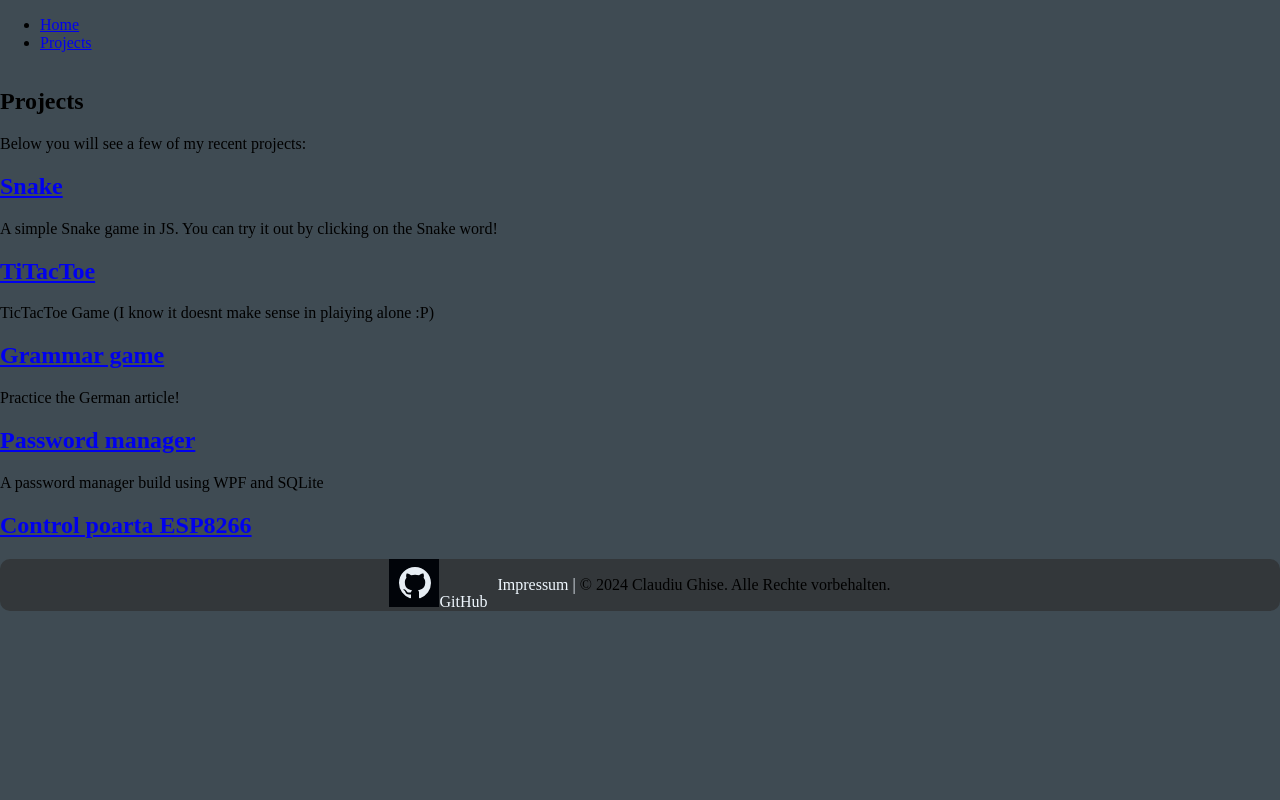
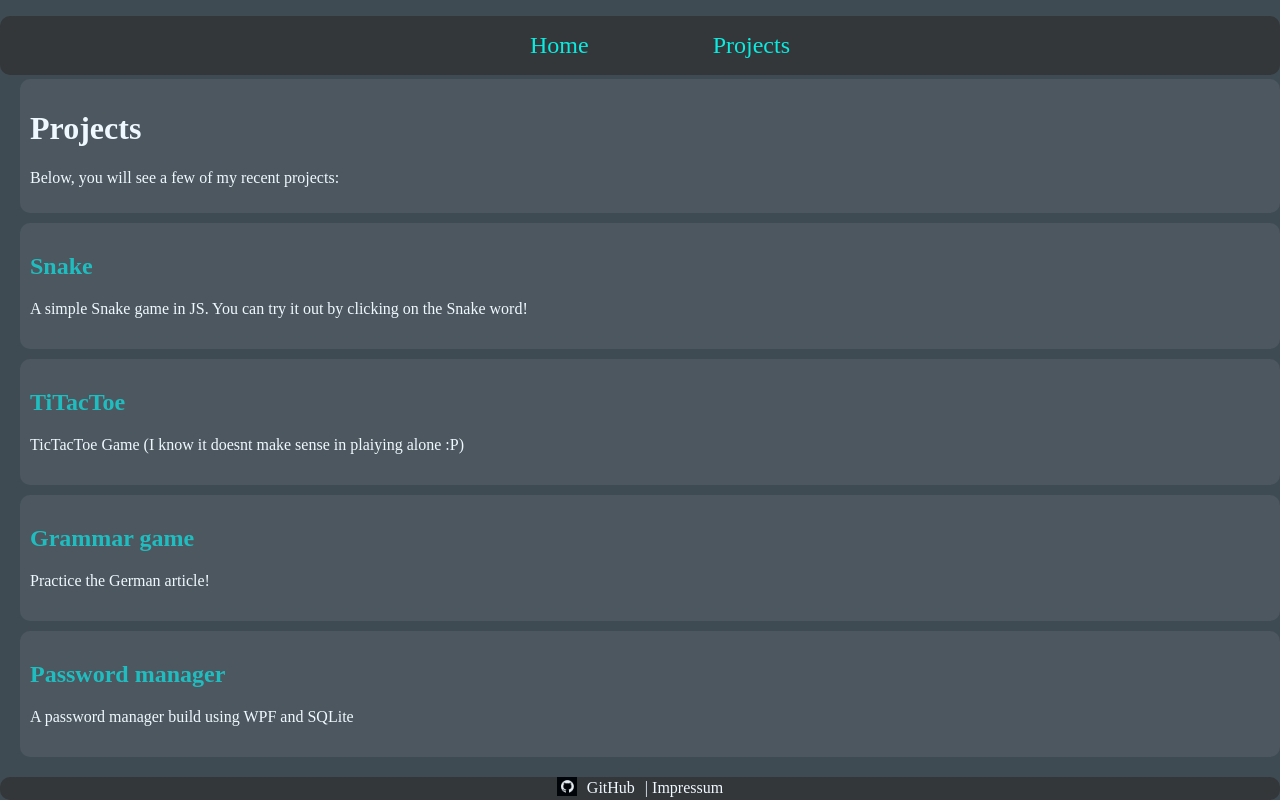
Before and after one commit to ClaudiuG18/HTML_Website, a plain HTML site: page claudiu-ghise.de/HTML/projects.html in a window 1280 px wide. Drawn offline with Linux system fonts and the light colour scheme.

Commit message:
last changes

```diff
--- /dev/null
+++ b/claudiu-ghise.de/CSS/grammar_game.css
@@ -0,0 +1,87 @@
+html,
+body {
+  height: 100%;
+  margin: 0;
+}
+body {
+  background-color: rgb(63, 75, 83);
+  display: flex;
+  flex-direction: column;
+}
+main {
+  flex-grow: 1;
+  display: flex;
+  align-items: flex-start;
+  justify-content: space-evenly;
+  align-content: flex-start;
+  padding: 20px;
+}
+.impressum {
+  flex-grow: 1;
+  color: aliceblue;
+  padding: 1%;
+}
+.intro-text {
+  flex: 1; /* Take available space */
+  max-width: 60%; /* Optional: Limit width of text */
+  font-size: 120%;
+  color: aqua;
+  background-color: rgb(44, 42, 40);
+  border-radius: 10px;
+  padding: 1%;
+  box-shadow: 0 0 30px rgba(61, 65, 65, 0.539);
+}
+
+.profile-pic {
+  flex: 0 0 auto; /* Fix size of the image container */
+  margin-left: 20px; /* Add space between text and image */
+}
+
+.profile-pic img {
+  width: 100%; /* Adjust as needed */
+  max-width: 200px; /* Set a max width for the image */
+  border-radius: 10%; /* Keep this styling */
+}
+.nav-bar ul {
+  display: flex;
+  justify-content: center;
+  list-style: none;
+  background-color: rgb(51, 55, 58);
+  border-radius: 10px;
+  column-gap: 10%;
+}
+.nav-bar a {
+  text-decoration: none;
+  color: aliceblue;
+}
+
+.nav-bar a:hover {
+  text-shadow: 0 0 10px rgba(192, 180, 180, 0.395);
+}
+
+footer {
+  align-self: flex-end;
+  display: flex;
+  justify-content: center;
+  align-items: center;
+  align-content: center;
+  background-color: rgb(51, 55, 58);
+  column-gap: 10px;
+  border-radius: 10px;
+  width: 100%;
+  padding: 0;
+  margin: 0;
+}
+
+footer a {
+  text-decoration: none;
+  color: aliceblue;
+}
+
+.git-logo img {
+  margin-right: auto;
+  min-width: 10px;
+  min-height: 10px;
+  max-width: 20px;
+  max-height: 20px;
+}
--- a/claudiu-ghise.de/CSS/index.css
+++ b/claudiu-ghise.de/CSS/index.css
@@ -1,87 +1,55 @@
-html,
-body {
-  height: 100%;
-  margin: 0;
+.container {
+  display: grid;
+  grid-template-columns: minmax(50px, auto);
+  grid-template-rows: auto;
+  border: 3px solid rgb(145, 8, 224);
 }
-body {
-  background-color: rgb(63, 75, 83);
-  display: flex;
-  flex-direction: column;
+.navbar {
+  border: 3px solid rgb(109, 139, 20);
 }
-main {
-  flex-grow: 1;
-  display: flex;
-  align-items: flex-start;
-  justify-content: space-evenly;
-  align-content: flex-start;
-  padding: 20px;
-}
-.impressum {
-  flex-grow: 1;
-  color: aliceblue;
-  padding: 1%;
-}
-.intro-text {
-  flex: 1; /* Take available space */
-  max-width: 60%; /* Optional: Limit width of text */
-  font-size: 120%;
-  color: aqua;
-  background-color: rgb(44, 42, 40);
-  border-radius: 10px;
-  padding: 1%;
-  box-shadow: 0 0 30px rgba(61, 65, 65, 0.539);
+.navbar ul {
+  display: grid;
+  grid-template-columns: minmax(20px, 12fr) minmax(10px, 1fr) minmax(10px, 1fr);
+  margin-right: 2%;
+  justify-items: end;
+
+  list-style: none;
+  font-size: x-large;
 }
 
-.profile-pic {
-  flex: 0 0 auto; /* Fix size of the image container */
-  margin-left: 20px; /* Add space between text and image */
+.navbar ul li a {
+  text-decoration: none;
+  color: black;
+}
+.navbar ul li a:hover {
+  color: rgb(115, 21, 203);
 }
 
-.profile-pic img {
-  width: 100%; /* Adjust as needed */
-  max-width: 200px; /* Set a max width for the image */
-  border-radius: 10%; /* Keep this styling */
-}
-.nav-bar ul {
-  display: flex;
-  justify-content: center;
-  list-style: none;
-  background-color: rgb(51, 55, 58);
-  border-radius: 10px;
-  column-gap: 10%;
-}
-.nav-bar a {
-  text-decoration: none;
-  color: aliceblue;
+.my-name {
+  margin-right: auto;
 }
 
-.nav-bar a:hover {
-  text-shadow: 0 0 10px rgba(192, 180, 180, 0.395);
+/* Picture */
+.pic-container {
+  display: grid;
+  grid-template-columns: 1fr 1fr 1fr;
+  grid-template-rows: 1fr;
+  border: 3px solid rgb(5, 47, 255);
+}
+.pic img {
+  border-radius: 50%;
+  width: 200px;
+  height: 200px;
 }
 
-footer {
-  align-self: flex-end;
-  display: flex;
-  justify-content: center;
-  align-items: center;
-  align-content: center;
-  background-color: rgb(51, 55, 58);
-  column-gap: 10px;
-  border-radius: 10px;
-  width: 100%;
-  padding: 0;
-  margin: 0;
+.introtxt {
+  border: 3px solid rgb(238, 226, 13);
 }
 
-footer a {
-  text-decoration: none;
-  color: aliceblue;
+.galery {
+  border: 3px solid rgb(6, 227, 243);
 }
 
-.git-logo img {
-  margin-right: auto;
-  min-width: 10px;
-  min-height: 10px;
-  max-width: 20px;
-  max-height: 20px;
+.footer {
+  border: 3px solid rgb(107, 233, 3);
 }
--- /dev/null
+++ b/claudiu-ghise.de/CSS/projects.css
@@ -0,0 +1,89 @@
+html,
+body {
+  height: 100%;
+  margin: 0;
+}
+body {
+  background-color: rgb(63, 75, 83);
+  display: flex;
+  flex-direction: column;
+}
+.nav-bar ul {
+  display: flex;
+  justify-content: center;
+  align-items: center;
+  list-style: none;
+  background-color: rgb(51, 55, 58);
+  border-radius: 10px;
+  column-gap: 10%;
+  height: 100%;
+}
+.nav-bar a {
+  text-decoration: none;
+  color: rgb(11, 235, 224);
+  font-size: 150%;
+}
+
+.nav-bar a:hover {
+  text-shadow: 0 0 10px rgba(192, 180, 180, 0.395);
+  color: aquamarine;
+  background-color: rgba(240, 248, 255, 0.329);
+  border-radius: 5px;
+}
+
+main {
+  flex-grow: 1;
+  display: flex;
+  align-items: flex-start;
+  row-gap: 10px;
+  flex-direction: column;
+  padding: 20px;
+}
+
+.project {
+  color: aliceblue;
+  width: 100%;
+  height: 100%;
+  border: 3px;
+  border-radius: 10px;
+  padding: 10px;
+  background-color: rgba(221, 229, 226, 0.08);
+}
+.project a {
+  text-decoration: none;
+  color: rgba(10, 240, 240, 0.671);
+}
+.project a:hover {
+  color: aquamarine;
+}
+
+footer {
+  align-self: flex-end;
+  display: flex;
+  justify-content: center;
+  align-items: center;
+  align-content: center;
+  background-color: rgb(51, 55, 58);
+  column-gap: 10px;
+  border-radius: 10px;
+  width: 100%;
+  padding: 0;
+  margin: 0;
+}
+
+footer a {
+  text-decoration: none;
+  color: aliceblue;
+}
+.impressum {
+  flex-grow: 1;
+  color: aliceblue;
+  padding: 1%;
+}
+.git-logo img {
+  margin-right: auto;
+  min-width: 10px;
+  min-height: 10px;
+  max-width: 20px;
+  max-height: 20px;
+}
--- a/claudiu-ghise.de/HTML/projects.html
+++ b/claudiu-ghise.de/HTML/projects.html
@@ -1,51 +1,58 @@
 <!DOCTYPE html>
 <html lang="de">
+
 <head>
     <meta charset="UTF-8">
     <meta name="viewport" content="width=device-width, initial-scale=1.0">
     <title>Projects - Portfolio</title>
-    <link rel="stylesheet" href="/CSS/index.css">
+    <link rel="stylesheet" href="/CSS/projects.css">
 </head>
+
 <body>
-    <nav>
+    <div class="nav-bar">
         <ul>
-            <li><a href="index.html">Home</a></li>
+            <li><a href="../index.html">Home</a></li>
             <li><a href="projects.html">Projects</a></li>
         </ul>
-    </nav>
+    </div>
+    <main>
+        <div class=project id="1">
+            <h1>Projects</h1>
+            <p>Below, you will see a few of my recent projects: </p>
+        </div>
 
-    <section id="projects">
-        <h1>Projects</h1>
-        <p>Below you will see a few of my recent projects: </p>
-        <div class="project">
+        <div class="project" id="2">
             <h2><a href="snake.html">Snake</a> </h2>
             <p>A simple Snake game in JS. You can try it out by clicking on the Snake word!</p>
         </div>
-        <div class="project">
+        <div class="project" id="3">
             <h2><a href="tictactoe.html">TiTacToe</a> </h2>
             <p>TicTacToe Game (I know it doesnt make sense in plaiying alone :P)</p>
         </div>
-        <div class="project">
+        <div class="project" id="4">
             <h2> <a href="grammar_game.html">Grammar game</a> </h2>
             <p>Practice the German article!</p>
         </div>
-        <div class="project">
+        <div class="project" id="5">
             <h2> <a href="password_manager.html">Password manager</a> </h2>
             <p>A password manager build using WPF and SQLite</p>
         </div>
-        <div class="project">
-            <h2> <a href="control_poarta.html">Control poarta ESP8266</a> </h2>
+    </main>
+
+
+    <!-- Weitere Projekte können hier hinzugefügt werden -->
+    </section>
+    <footer class="footer">
+        <div class="git-logo">
+            <img src="/Image/github.png" alt="GitHub Logo">
         </div>
-
-        <!-- Weitere Projekte können hier hinzugefügt werden -->
-    </section>
-    <footer>
-        <div class="contact-div">
-            <a href="https://github.com/ClaudiuG18" target="_blank"><img src="/Image/github.png" alt="GitHub Logo" class="github-logo">GitHub</a>
+        <div class="git-link">
+            <a href="https://github.com/ClaudiuG18">GitHub</a>
         </div>
-        <div class="impressum-div">
-        <a href="impressum.html">Impressum | </a>&copy; 2024 Claudiu Ghise. Alle Rechte vorbehalten.
+        <div class="impress-div">
+            <a href="/HTML/impressum.html">| Impressum </a>
         </div>
     </footer>
 </body>
+
 </html>
```
Also changed, not shown: claudiu-ghise.de/HTML/grammar_game.html (+26 -17 lines), claudiu-ghise.de/HTML/impressum.html (+2 -4 lines), claudiu-ghise.de/index.html (+23 -12 lines).
